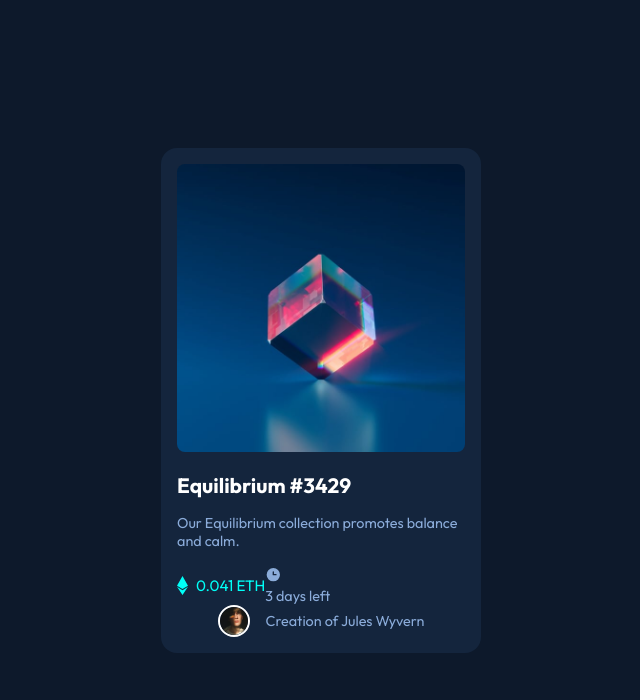
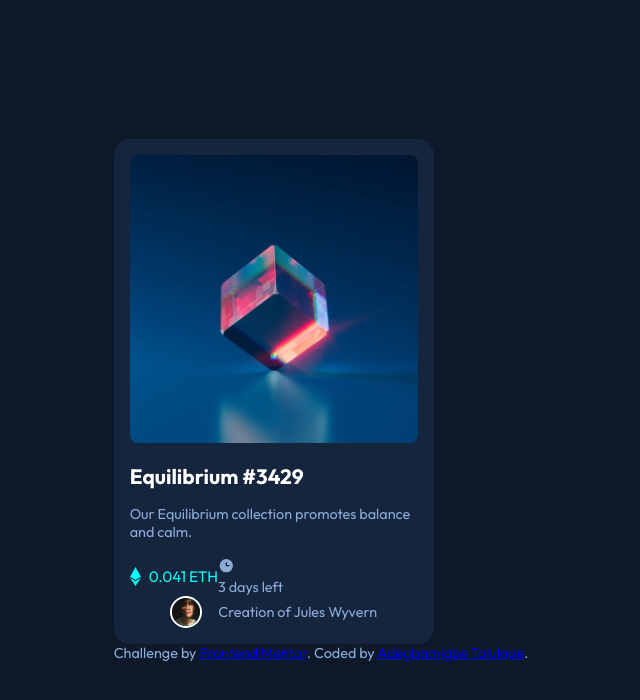
Before and after one commit to TheTreeveloper/NFT-preview-card-component, a React (Vite) app in the folder react-app/: page / in a window 1280 px wide. Shown: the top 700 px of the page, without its empty margins (319-959 px from the left). Built offline with nearby package versions, Linux system fonts and the light colour scheme.

Commit message:
imported attribution

```diff
--- a/react-app/src/App.jsx
+++ b/react-app/src/App.jsx
@@ -2,14 +2,18 @@ import React from "react";
 import {Creator} from "./creator";
 import { MyImage } from "./hero-image";
 import {Content} from "./content";
+import { Attribution } from "./attribution";
 
 function App () {
     return (
         <>
-        <div className="parent-container">
-            <MyImage />
-            <Content />
-            <Creator name = "Jules Wyvern"/>
+        <div className="main">
+            <div className="parent-container">
+                <MyImage />
+                <Content />
+                <Creator name = "Jules Wyvern"/>
+            </div>
+            <Attribution />
         </div>
 
         </>
```
